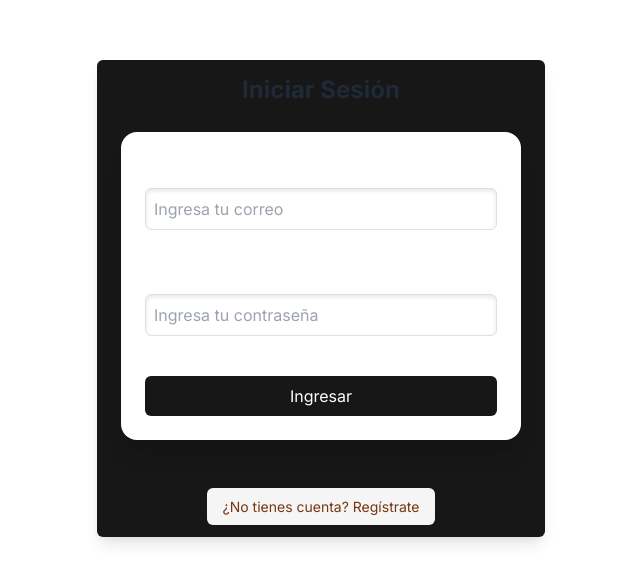
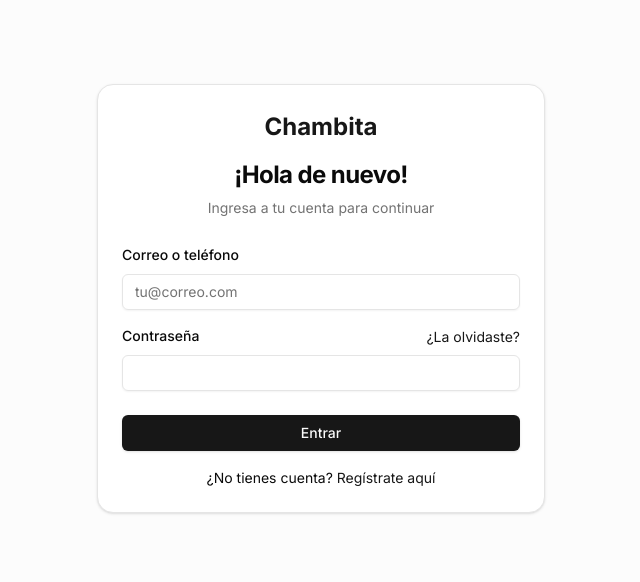
Before and after one commit to pierotoscano1496/skill-exchange-web-2, a Next.js app: page /login in a window 1280 px wide. Shown: the part 102-684 px from the top of the page, without its empty margins (319-959 px from the left). Built offline with nearby package versions, Linux system fonts and the light colour scheme.

Commit message:
form login shadcn ready

```diff
--- a/src/actions/usuario.actions.ts
+++ b/src/actions/usuario.actions.ts
@@ -24,7 +24,7 @@ export const registrarUsuarioDatos = async (
   createUsuarioBody: CreateUsuarioBody
 ) => {
   const resp = await (
-    await getBackendInstanceAuth()
+    await getBackendInstance()
   ).post(`usuario`, createUsuarioBody);
   return resp.data as UsuarioRegisteredResponse;
 };
--- a/src/app/login/page.tsx
+++ b/src/app/login/page.tsx
@@ -2,26 +2,37 @@
 
 import { useRouter } from "next/navigation";
 import { useState } from "react";
-import SEInput from "@/components/skill-exchange/form/SEInput";
-import SEButton from "@/components/skill-exchange/SEButton";
-import SECard from "@/components/skill-exchange/SECard";
-import SEForm from "@/components/skill-exchange/form/SEForm";
-import SEParragraph from "@/components/skill-exchange/text/SEParragraph";
+import Link from "next/link";
+import { Button } from "@/components/ui/button";
+import { Input } from "@/components/ui/input";
+import { Label } from "@/components/ui/label";
+import {
+  Card,
+  CardContent,
+  CardDescription,
+  CardFooter,
+  CardHeader,
+  CardTitle,
+} from "@/components/ui/card";
 import { loginUsuario } from "@/actions/auth.actions.client";
-import SELinkButton from "@/components/skill-exchange/SELinkButton";
 
-const LoginPage = () => {
-  const [correo, setCorreo] = useState<string>("");
-  const [contrasena, setContrasena] = useState<string>("");
+export default function LoginPage() {
   const [attempSubmit, setAttempSubmit] = useState<boolean>(false);
   const [error, setError] = useState<string>("");
   const [loading, setLoading] = useState<boolean>(false);
   const router = useRouter();
 
-  const login = async () => {
+  const handleSubmit = async (e: React.FormEvent) => {
+    e.preventDefault();
+    // En un caso real, aquí iría la lógica de autenticación
+    //router.push("/(skillExchange)")
+    const formData = new FormData(e.target as HTMLFormElement);
+    const email = formData.get("email") as string;
+    const password = formData.get("password") as string;
+
     try {
       setLoading(true);
-      const tokenSaved = await loginUsuario(correo, contrasena);
+      const tokenSaved = await loginUsuario(email, password);
       if (tokenSaved) {
         router.push("/servicio");
       }
@@ -40,61 +51,62 @@ const LoginPage = () => {
   };
 
   return (
-    <main className="flex min-h-screen flex-col items-center justify-center bg-fondo-principal p-6">
-      <SECard className="w-full max-w-md p-8 shadow-lg rounded-lg">
-        <h1 className="text-2xl font-bold text-center text-gray-800 mb-6">
-          Iniciar Sesión
-        </h1>
-        <SEForm size="full">
-          <SEInput
-            label="Correo"
-            onChange={(e) => setCorreo(e.target.value)}
-            type="email"
-            value={correo}
-            placeholder="Ingresa tu correo"
-          />
-          <SEInput
-            label="Contraseña"
-            onChange={(e) => setContrasena(e.target.value)}
-            type="password"
-            value={contrasena}
-            placeholder="Ingresa tu contraseña"
-            className="mt-4"
-          />
-          <SEButton
-            className="w-full mt-6"
-            type="submit"
-            disabled={loading}
-            onClick={login}
-            variant="primary"
-          >
-            Ingresar
-          </SEButton>
-          {loading && (
-            <SEParragraph className="text-center mt-4" theme="neutral">
-              Cargando...
-            </SEParragraph>
-          )}
-          {attempSubmit && error && (
-            <SEParragraph className="text-center mt-4" theme="error">
-              {error}
-            </SEParragraph>
-          )}
-        </SEForm>
-        <div className="flex justify-center mt-6">
-          <SELinkButton
-            className="text-sm"
-            variant="secondary"
-            link="/registro/usuario"
-          >
-            ¿No tienes cuenta? Regístrate
-          </SELinkButton>
+    <div className="min-h-screen flex items-center justify-center p-4 bg-muted/30 relative">
+      {loading && (
+        <div className="absolute inset-0 bg-black bg-opacity-40 flex items-center justify-center z-50">
+          <div className="animate-spin rounded-full h-12 w-12 border-t-4 border-primary border-solid"></div>
         </div>
-      </SECard>
-    </main>
+      )}
+      <Card className="w-full max-w-md">
+        <CardHeader className="space-y-1">
+          <div className="text-center text-primary font-bold text-2xl mb-2">
+            Chambita
+          </div>
+          <CardTitle className="text-2xl font-bold text-center">
+            ¡Hola de nuevo!
+          </CardTitle>
+          <CardDescription className="text-center">
+            Ingresa a tu cuenta para continuar
+          </CardDescription>
+        </CardHeader>
+        <form onSubmit={handleSubmit}>
+          <CardContent className="space-y-4">
+            <div className="space-y-2">
+              <Label htmlFor="email">Correo o teléfono</Label>
+              <Input
+                id="email"
+                name="email"
+                type="text"
+                placeholder="tu@correo.com"
+                required
+              />
+            </div>
+            <div className="space-y-2">
+              <div className="flex items-center justify-between">
+                <Label htmlFor="password">Contraseña</Label>
+                <Link
+                  href="/forgot-password"
+                  className="text-sm text-primary hover:underline"
+                >
+                  ¿La olvidaste?
+                </Link>
+              </div>
+              <Input id="password" name="password" type="password" required />
+            </div>
+          </CardContent>
+          <CardFooter className="flex flex-col space-y-4">
+            <Button type="submit" className="w-full">
+              Entrar
+            </Button>
+            <div className="text-center text-sm">
+              ¿No tienes cuenta?{" "}
+              <Link href="/register" className="text-primary hover:underline">
+                Regístrate aquí
+              </Link>
+            </div>
+          </CardFooter>
+        </form>
+      </Card>
+    </div>
   );
-};
-
-LoginPage.displayName = "LoginPage";
-
-export default LoginPage;
+}
--- a/src/app/page.tsx
+++ b/src/app/page.tsx
@@ -46,7 +46,8 @@ export default function LandingPage() {
       </Container>
 
       {/* Features */}
-      <section id="como-funciona" className="container py-24">
+      <section id="como-funciona" className="py-24">
+        <Container>
           <h2 className="text-3xl font-bold tracking-tight text-center mb-12">
             ¿Cómo funciona Chambita?
           </h2>
@@ -58,8 +59,8 @@ export default function LandingPage() {
                 </div>
                 <CardTitle className="text-xl mb-2">Crea tu perfil</CardTitle>
                 <p className="text-muted-foreground">
-                Regístrate y cuéntanos qué sabes hacer. ¿Cocinas rico? ¿Arreglas
-                computadoras? ¡Lo que sea vale!
+                  Regístrate y cuéntanos qué sabes hacer. ¿Cocinas rico?
+                  ¿Arreglas computadoras? ¡Lo que sea vale!
                 </p>
               </CardContent>
             </Card>
@@ -84,12 +85,13 @@ export default function LandingPage() {
                 </div>
                 <CardTitle className="text-xl mb-2">Gana dinero</CardTitle>
                 <p className="text-muted-foreground">
-                Recibe pagos seguros por tus servicios y construye tu reputación
-                con buenas reseñas.
+                  Recibe pagos seguros por tus servicios y construye tu
+                  reputación con buenas reseñas.
                 </p>
               </CardContent>
             </Card>
           </div>
+        </Container>
       </section>
 
       {/* Popular Services */}
--- a/src/app/register/step-3/page.tsx
+++ b/src/app/register/step-3/page.tsx
@@ -228,16 +228,6 @@ export default function RegisterStep3Page() {
         const usuarioRegistered = await registrarUsuarioDatos(usuarioDatos);
 
         if (usuarioRegistered) {
-          const skillsAsignados = await asignarSkillsToUsuario(
-            usuarioRegistered.id,
-            skills.map((skill) => ({
-              idSkill: skill.id,
-              descripcion: skill.comment,
-              nivelConocimiento: skill.level,
-            }))
-          );
-
-          if (skillsAsignados) {
           setSuccess(true);
 
           // Limpiar datos de registro
@@ -245,9 +235,8 @@ export default function RegisterStep3Page() {
 
           // Redirigir después de 2 segundos
           setTimeout(() => {
-              router.push("/(skillExchange)");
+            router.push("/");
           }, 2000);
-          }
         }
       }
     }
```
Lines whose indentation alone changed are shown as unchanged.
